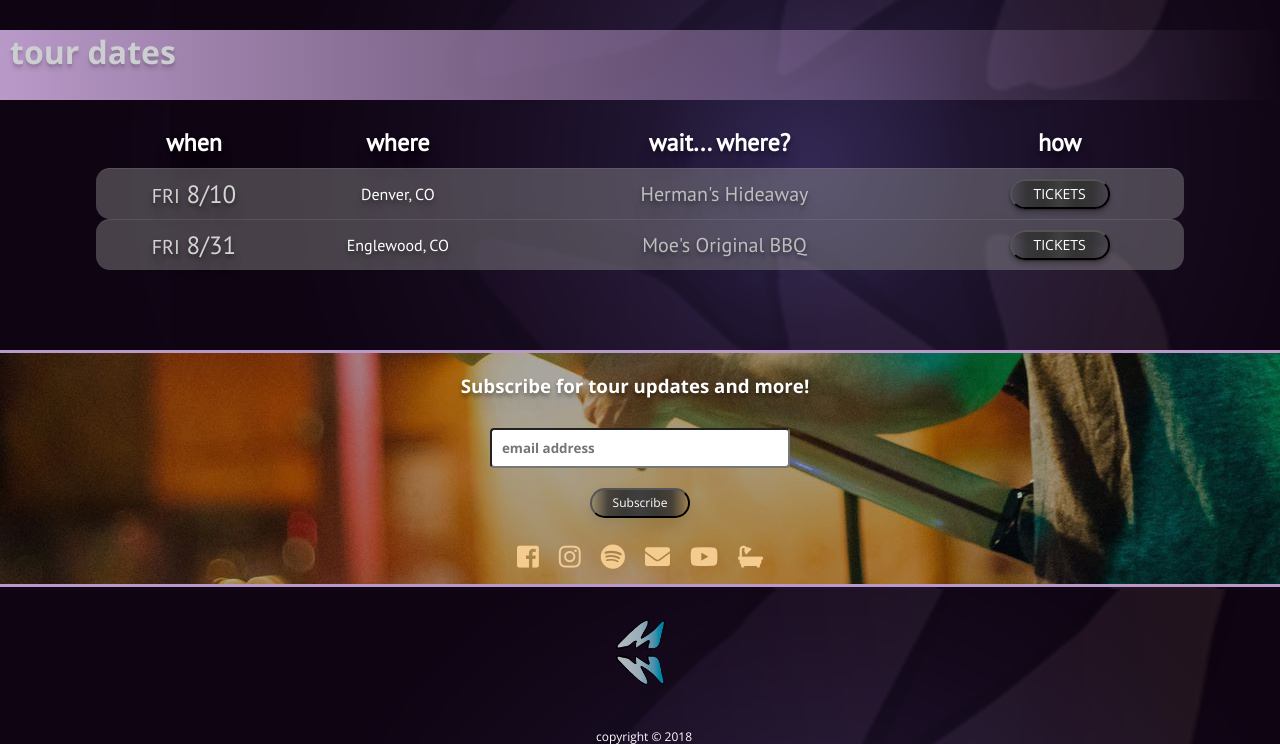
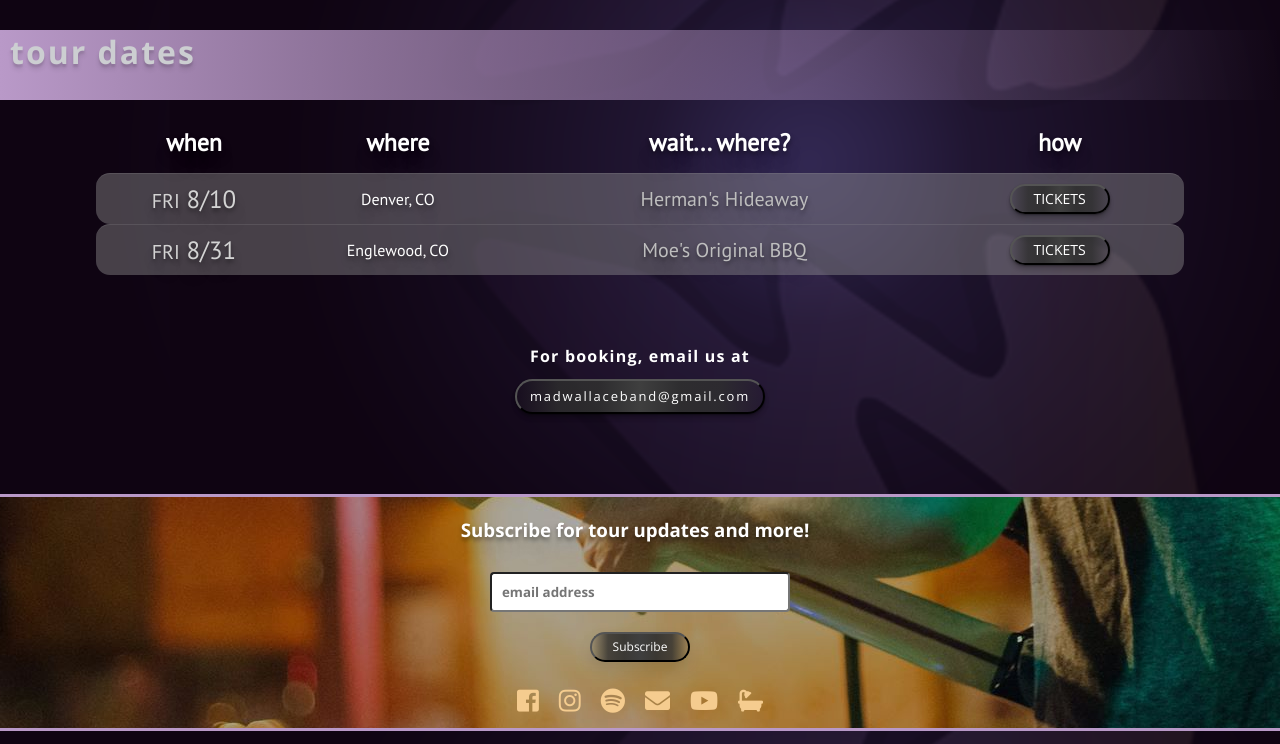
Before and after one commit to jarushford/Mad-Wallace, a PHP site: page /tour.html in a window 1280 px wide. Shown: the part 264-1008 px from the top of the page. Run offline with PHP 8.4, Linux system fonts and the light colour scheme; some libraries are stand-ins or nearby versions.

Commit message:
Add booking button

```diff
--- a/styles/about.css
+++ b/styles/about.css
@@ -27,6 +27,7 @@
 	font-family: 'Open Sans', sans-serif;
 	margin-top: 0px;
 	padding-left: 10px;
+	letter-spacing: 2px;
 	height: 70px;
 	text-shadow: 0px 3px 2px rgba(0,0,0,0.1),
 
--- a/styles/global-styles.css
+++ b/styles/global-styles.css
@@ -213,7 +213,7 @@ td>a:hover {
 
 
 h2 {
-	fopont-size: 32px;
+	font-size: 32px;
 }
 
 h3 {
--- a/styles/media.css
+++ b/styles/media.css
@@ -25,6 +25,7 @@
 	font-family: 'Open Sans', sans-serif;
 	margin-top: 10px;
 	padding-left: 10px;
+	letter-spacing: 2px;
 	height: 50px;
 	text-shadow: 0px 3px 2px rgba(0,0,0,0.1),
 
--- a/styles/tour.css
+++ b/styles/tour.css
@@ -6,6 +6,7 @@
 	margin-top: 30px;
 	padding-left: 10px;
 	height: 70px;
+	letter-spacing: 2px;
 	text-shadow: 0px 3px 2px rgba(0,0,0,0.1),
 
 				 0px 5px 5px rgba(0,0,0,0.1);
@@ -24,7 +25,7 @@ td {
 
 th {
 	font-size: 24px;
-	padding-bottom: 10px;
+	padding-bottom: 15px;
 	text-shadow: 0px 3px 4px rgba(0,0,0,0.4),
 				 0px 8px 18px rgba(0,0,0,0.1),
 				 0px 18px 23px rgba(0,0,0,0.1);
@@ -118,4 +119,46 @@ th {
 	.venue>a:link, .venue>a:visited {
 		font-size: 15px;
 	}
+	th {
+		font-size: 18px;
+		padding-bottom: 10px;
+	}
 }
+
+h4 {
+	color: white;
+	text-align: center;
+	font-family: 'Open Sans', sans-serif;
+	margin-bottom: 12px;
+}
+
+.booking {
+	margin-top: 70px;
+	letter-spacing: 1.2px;
+}
+
+
+.email-button {
+	height: 35px;
+	width: 250px;
+	display: block;
+	margin-right: auto;
+	margin-left: auto;
+    border-radius: 4px;
+  	background: linear-gradient(to right, rgba(47,47,47,.1) , rgba(47,47,47,.8), rgba(47,47,47,.9), #3f3f3f, rgba(47,47,47,.9), rgba(47,47,47,.8), rgba(47,47,47,.1));
+    font-family: 'Open Sans', sans-serif;
+    font-size: 13px;
+    letter-spacing: 1.8px;
+    color: white;
+    box-shadow: 0px 8px 15px rgba(0, 0, 0, 0.1);
+    transition: all 0.3s ease 0s;
+    border-radius: 45px;
+    box-shadow: 0px 1px 2px rgba(0,0,0,0.4),
+				 0px 4px 4px rgba(0,0,0,0.1),
+				 0px 5px 5px rgba(0,0,0,0.1);
+}
+.email-button:hover{
+	cursor: pointer;
+	background-color: grey;
+	transform: translateY(-2px);
+}
--- a/tour.html
+++ b/tour.html
@@ -101,6 +101,12 @@
 			</table>
 	</div>
 
+	<div class="booking">
+		<h4>For booking, email us at </h4>
+		<form id="email" style="display: inline" action="mailto:madwallaceband@gmail.com">
+  		<button class="email-button">madwallaceband@gmail.com</button>
+		</form>
+	</div>
 
 	<footer class="footer">
 		<div class="lowerToolbar">
```
